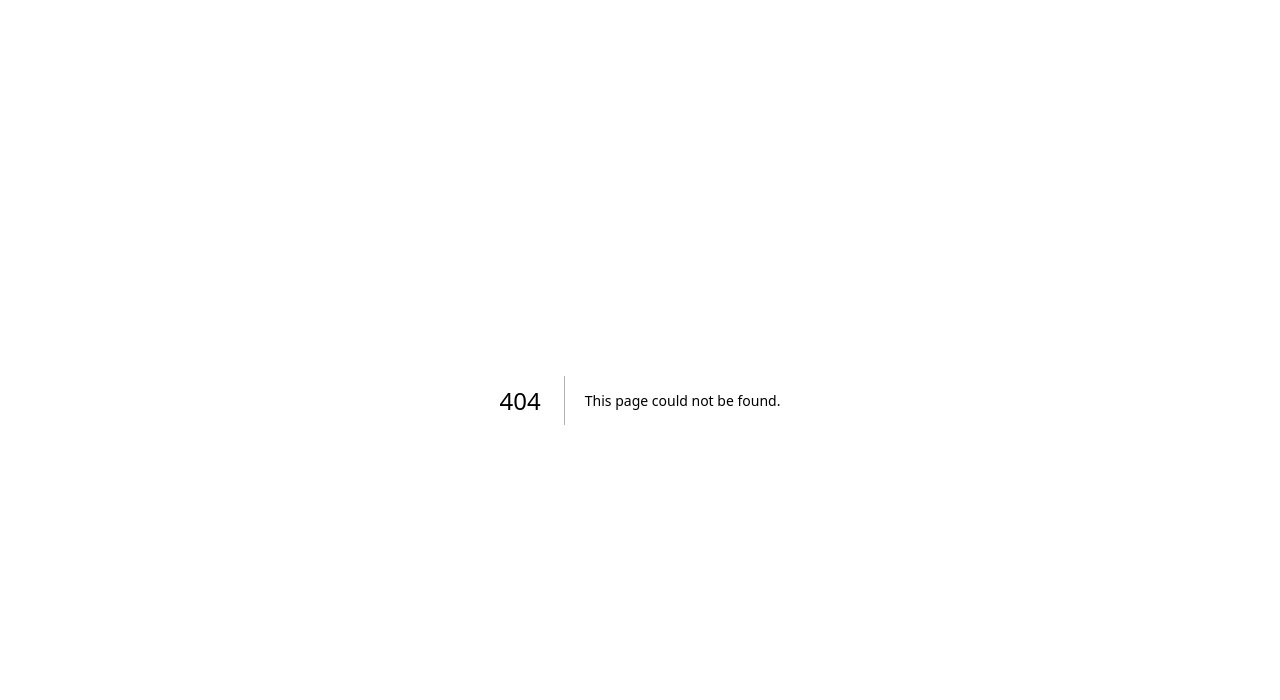
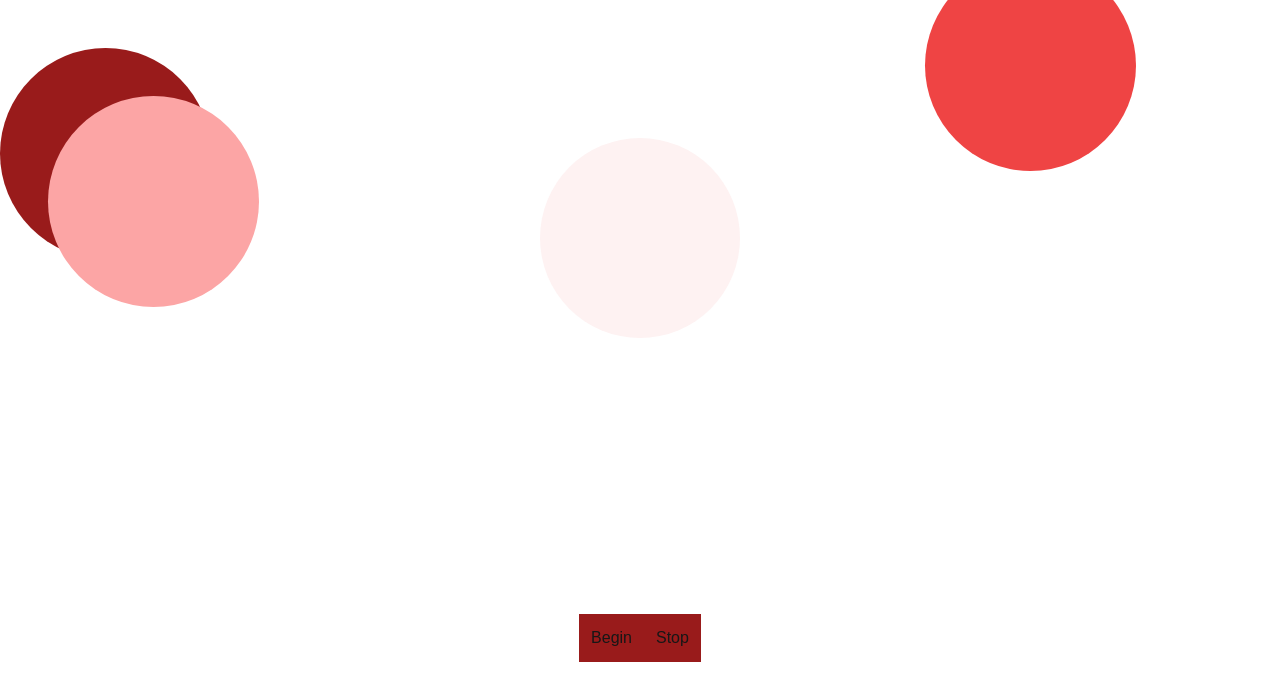
Before and after one commit to 00AbHi00/nextjsGames, a Next.js app: page /3circles in a window 1280 px wide. Before the commit this address had no page. Shown: the top 700 px of the page. Built offline with nearby package versions, Linux system fonts and the light colour scheme.

Commit message:
made a game which works only with position absolute :> maybe ill just set the width to be that for all the devices later on

```diff
--- /dev/null
+++ b/src/app/(games)/3circles/page.tsx
@@ -0,0 +1,76 @@
+"use client";
+import { use, useState } from "react";
+import "./style.css";
+export default function threeCircles() {
+  const [turn, setTurn] = useState(1);
+
+
+  const stop = () => {
+    const c1 = document.getElementById("card1ref");
+    const c2 = document.getElementById("card2ref");
+    const c3 = document.getElementById("card3ref");
+
+    if (turn == 1) {
+      c1?.classList.add("stopped");
+    }
+    if (turn == 2) {
+      c2?.classList.add("stopped");
+    }
+    if (turn == 3) {
+      c3?.classList.add("stopped");
+      setTimeout(()=>{
+        alert("You WIN YOURE HERO ASDJlkskdjashdjlashdfkahsdflashldf")
+      },2000)
+    }
+    setTurn((turn)=>turn+1)
+};
+
+  const begin = () => {
+    const c1 = document.getElementById("card1ref");
+    const c2 = document.getElementById("card2ref");
+    const c3 = document.getElementById("card3ref");
+
+    if (turn == 1) {
+        c1?.classList.add("move1");
+        c1?.classList.remove("stopped");
+    }
+    if (turn == 2) {
+        c2?.classList.add("move2");
+        c2?.classList.remove("stopped");
+    }
+    if (turn == 3) {
+        c3?.classList.add("move3");
+        c3?.classList.remove("stopped");
+    }
+};
+  return (
+    <>
+      <div className="relative grid h-screen">
+        <div className=" place-self-center size-[200px] bg-red-50 rounded-full "></div>
+        <span className="place-self-center">
+          <button onClick={begin} className="p-3 bg-red-800 w-fit h-fit ">
+            Begin
+          </button>
+          <button
+            onClick={stop}
+            className="p-3 bg-red-800 w-fit h-fit place-self-center"
+          >
+            Stop
+          </button>
+        </span>
+      </div>
+      <div
+        id="card1ref"
+        className="absolute top-12 size-[211px] bg-red-800 rounded-full "
+      ></div>
+      <div
+        id="card3ref"
+        className="absolute  top-24 left-12 size-[211px]  bg-red-300 rounded-full "
+      ></div>
+      <div
+        id="card2ref"
+        className="absolute -top-10 size-[211px] right-36   bg-red-500 rounded-full "
+      ></div>
+    </>
+  );
+}
--- /dev/null
+++ b/src/app/(games)/3circles/style.css
@@ -0,0 +1,45 @@
+/* Animation classes */
+.move1 {
+    animation: move1 2s ease-in-out infinite alternate;
+  }
+
+  .move2 {
+    animation: move2 2s ease-in-out infinite alternate;
+  }
+
+  .move3 {
+    animation: move3 7s ease-in-out infinite alternate;
+  }
+
+  /* Pause animation */
+  .stopped {
+    animation-play-state: paused !important; /* Force pausing */
+  }
+
+  /* Keyframes */
+  @keyframes move1 {
+    0% {
+      transform: translateX(0);
+    }
+    100% {
+      transform: translateX(300px);
+    }
+  }
+
+  @keyframes move2 {
+    0% {
+      transform: translateY(0);
+    }
+    100% {
+      transform: translateX(-150px) translateY(450px);
+    }
+  }
+
+  @keyframes move3 {
+    0% {
+      transform: translateX(0) translateY(0);
+    }
+    100% {
+      transform: translateX(230px) translateY(90px);
+    }
+  }
--- /dev/null
+++ b/src/app/(games)/golf/elements.tsx
@@ -0,0 +1,18 @@
+type ballParams={
+    x:number,
+    y:number,
+    speed:number
+}
+
+export class Ball{
+    x:number
+    y:number
+    speed:number
+
+    constructor({x,y,speed}:ballParams)
+    {
+        this.x=x
+        this.y=y
+        this.speed=speed
+    }
+}
--- /dev/null
+++ b/src/app/(games)/golf/page.tsx
@@ -0,0 +1,19 @@
+export default function Golf() {
+  return (
+    <>
+     <canvas
+      className=" bg-red-800 m-12 "
+      style={{
+        width: "calc(100vw - 6rem)",
+        height: "calc(100vh - 6rem)",
+      }}
+     >
+
+
+
+
+
+     </canvas>
+    </>
+  );
+}
```
